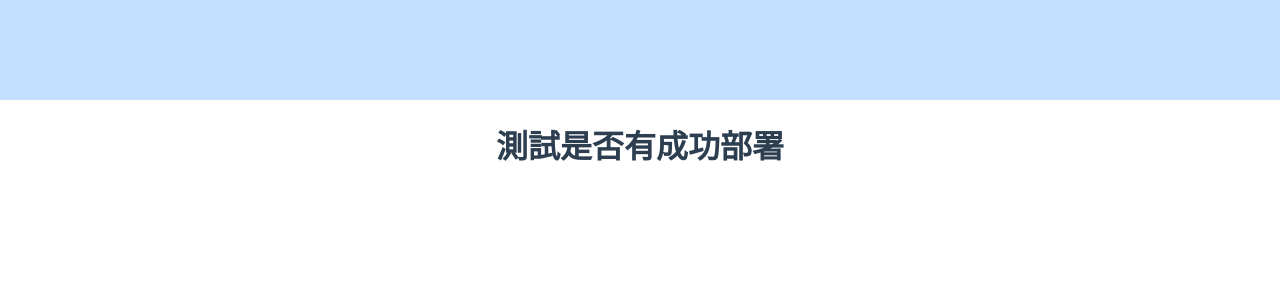
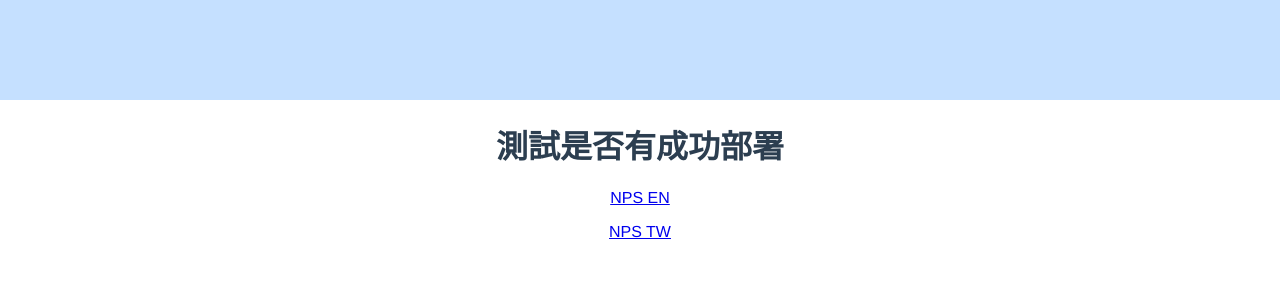
Before and after one commit to zexion7873/MattTest, a Vue app: page /MattTest/ in a window 1280 px wide. Shown: the top 300 px of the page. Built offline with nearby package versions, Linux system fonts and the light colour scheme.

Commit message:
test router

```diff
--- a/src/pages/home/index.vue
+++ b/src/pages/home/index.vue
@@ -1,6 +1,12 @@
 <template>
   <div id="home">
     <h1>測試是否有成功部署</h1>
+    <router-link :to="{name: 'NPS_EN'}">
+      <p>NPS EN</p>
+    </router-link>
+     <router-link :to="{name: 'NPS_TW'}">
+      <p>NPS TW</p>
+    </router-link>
   </div>
 </template>
 
```
Also changed, not shown: .drone.yml.
